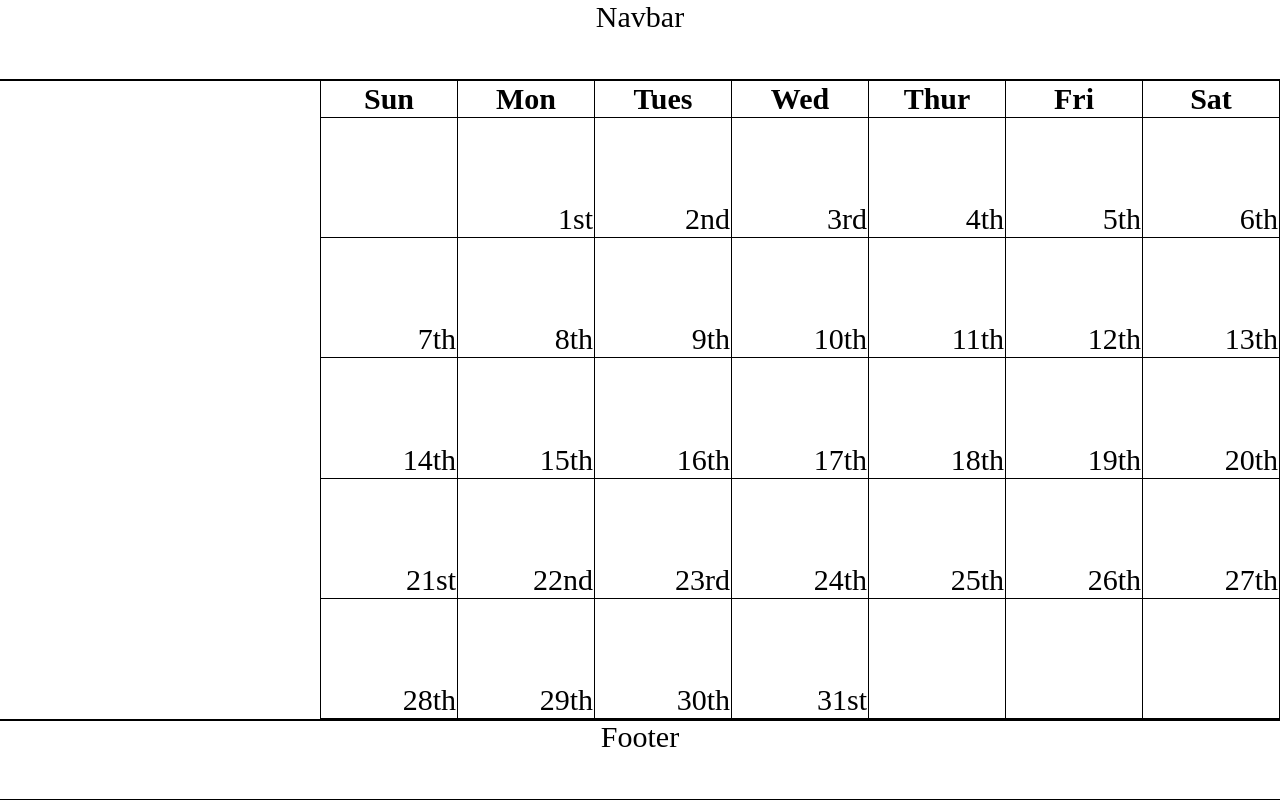
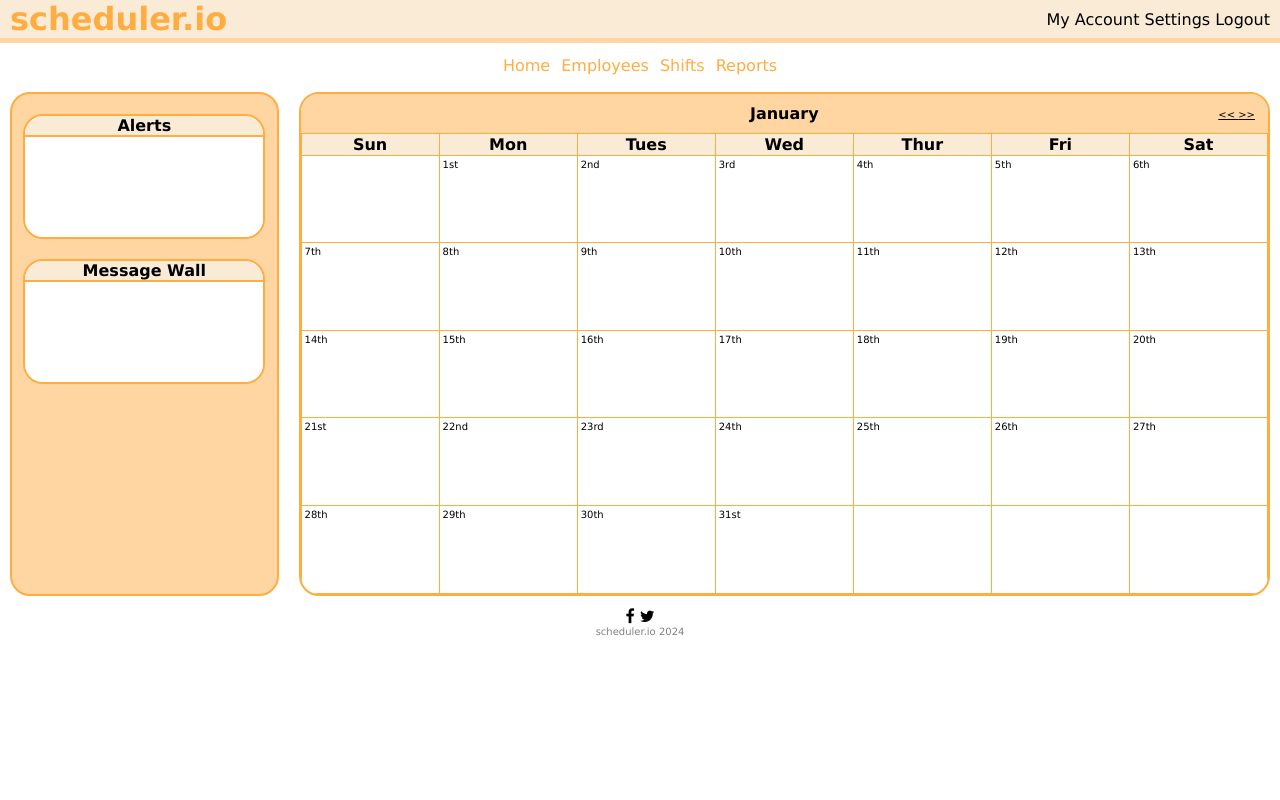
Before and after one commit to aricbosser/KublaiKhanAcademy, a website: page Skyline/Calendar/calendar.html in a window 1280 px wide. Drawn offline with Linux system fonts and the light colour scheme.

Commit message:
Testing commit and push

```diff
--- a/Skyline/Calendar/calendar.css
+++ b/Skyline/Calendar/calendar.css
@@ -1,8 +1,23 @@
+* {
+    font-family: Verdana, Geneva, Tahoma, sans-serif;
+}
+
 html, body {
     margin: 0; /* Remove default margin */
     padding: 0; /* Remove default padding */
     height: 100%; /* Ensure body takes full height */
     width: 100%; /* Ensure body takes full width */
+}
+
+a {
+    color: black;
+    text-decoration: none;
+}
+
+a:active {
+    color: black;
+    text-decoration: none;
+
 }
 
 /* Shell Container for grid elements that spans the entire viewport */
@@ -14,27 +29,168 @@ html, body {
     height: 100vh; /* Full viewport height */
     width: 100vw;  /* Full viewport width */
 }
-
 .grid-container > div {
     text-align: center;
     font-size: 30px;
     outline: 1px solid black; /* Add outline to visualize grid lines */
 }
 
-.grid-navbar, .grid-body, .grid-footer {
-    border-bottom: 1px solid black; /* Proper bottom border syntax */
+.grid-body {
+    display: block;
+    position: absolute;
+    height: 500px;
+    top: 93.5px; /* Proper bottom border syntax */
+}
+
+.grid-footer {
+    display: flex;
+    flex-direction: column;
+    position: absolute;
+    top: 600px;
+    width: 100vw;
+    justify-content: center;
+    align-items: center;
+    padding-top: 7px;
 }
 
 .grid-body-container {
-    display: grid;
+    display: flex;
+    justify-content: center;
+    align-items: center;
     grid-template-columns: 1fr 3fr;
+    width: 100%;
     height: 100%;
 }
 
+#calendar-info-container {
+    display: flex;
+    flex-direction: column;
+    align-items: center;
+    height: 100%;
+    width: 350px;
+    border: 2px solid rgb(255, 173, 65);
+    border-radius: 20px;
+    overflow: hidden;
+    background-color: rgb(255, 214, 161);
+    margin-left: 10px;
+    margin-right: 10px;
+    margin-top: 20px;
+    margin-bottom: 20px;
+}
+
+#alerts, #message-wall {
+    display: block;
+    background-color: antiquewhite;
+    border: 2px solid rgb(255, 173, 65);
+    border-radius: 20px;
+    width: 90%;
+    margin-top: 20px;
+    overflow: hidden;
+
+}
+
+#alerts > label, #message-wall label {
+    display: block;
+    width: 100%;
+    background-color: antiquewhite;
+    text-align: center;
+    font-weight: bold;
+    border-bottom: 2px solid rgb(255, 173, 65);
+
+}
+
+.feed {
+    display: block;
+    background-color: white;
+    width: 100%;
+    height: 100px;
+}
+
 #calendar-container {
+    display: flex;
+    flex-direction: column;
+    align-items: center;
     height: 100%;
     width: 100%;
+    border: 2px solid rgb(255, 173, 65);
+    border-radius: 20px;
+    overflow: hidden;
+    margin: 10px;
 }
+
+#header {
+    position: fixed;
+    display: block;
+    width: 100vw;
+    border-bottom: 5px solid rgb(255, 214, 161);
+    background-color: antiquewhite;
+}
+
+#header > h1 {
+    display: inline;
+    padding-left: 10px;
+    padding-top: 0px;
+    color: rgb(255, 173, 65);
+}
+
+#header-links {
+    position: absolute;
+    right: 10px;
+    top: 10px;
+    list-style-type: none;
+    display: inline;
+}
+
+#navbar {
+    display: block;
+    position: absolute;
+    top: 40px;
+    height: 50px;
+    width: 100vw;
+}
+
+#navbar  a {
+    color: rgb(255, 173, 65);
+    font-weight: normal;
+}
+
+#navbar-tabs {
+    position: absolute;
+    margin: 0;
+    top: 50%;
+    left: 50%;
+    -ms-transform: translate(-50%, -50%);
+    transform: translate(-50%, -50%);
+    list-style-type: none;
+    padding: 0;
+}
+
+#navbar-tabs > li {
+    font-weight: bold;
+    display: inline;
+    padding: 3px;
+}
+
+#week-toggles {
+    font-size: 10px;
+    text-decoration: underline;
+    position: absolute;
+    display: block;
+    right: 25px;
+    top: 15px;
+}
+
+#current-month {
+    padding: 10px;
+    background-color: rgb(255, 214, 161);
+}
+
+.grid-footer p {
+    font-size: 10px;
+    color: grey;
+    margin: 0px;
+}
+
 
 /* Calendar Table Styles */
 table {
@@ -45,10 +201,17 @@ table {
 }
 
 th, td {
-    border: 1px solid black;
+    border: 1px solid rgb(255, 173, 65);
+}
+
+th {
+    background-color: antiquewhite;
 }
 
 td {
-    text-align: right;
-    vertical-align: bottom;
+    text-align: left;
+    vertical-align: top;
+    font-size: 10px;
+    padding-left: 3px;
+    padding-top: 3px;
 }
--- a/Skyline/Calendar/calendar.html
+++ b/Skyline/Calendar/calendar.html
@@ -5,10 +5,29 @@
     <meta name="viewport" content="width=device-width, initial-scale=1.0">
     <title>Calendar</title>
     <link rel="stylesheet" href="calendar.css">
+    <link rel="stylesheet" href="https://cdnjs.cloudflare.com/ajax/libs/font-awesome/4.7.0/css/font-awesome.min.css">
 </head>
 <body>
-    <div class="grid-container">
-        <div class="grid-navbar">Navbar</div>
+
+    <div id="header">
+        <h1>scheduler.io</h1>
+        <div id="header-links">
+            <a href="#">My Account</a>
+            <a href="#">Settings</a>
+            <a href="#">Logout</a>
+        </div>
+    </div>
+
+    <nav id="navbar">
+        <ul id="navbar-tabs">
+            <li><a href="#">Home</a></li>
+            <li><a href="#">Employees</a></li>
+            <li><a href="#">Shifts</a></li>
+            <li><a href="#">Reports</a></li>
+        </ul>
+
+    </nav>
+
         <div class="grid-body">
             <!-- <div class="month_box">
                 <p>Month: <span id="month"></span></p>
@@ -23,9 +42,25 @@
             </div> -->
 
             <div class="grid-body-container">
-                <div id="calendar-info-container"></div>
-                <div id="calendar-container">
+                <aside id="calendar-info-container">
+                    <div id="alerts">
+                        <label>Alerts</label>
+                        <div class="feed" id="alert-feed"></div>
+                    </div>
+                    <div id="message-wall">
+                        <label>Message Wall</label>
+                        <div class="feed" id="message-wall-feed"></div>
+                    </div>
+                </aside>
+                <main id="calendar-container">
                     <table>
+                        <caption id="current-month" style="font-weight: bold;">
+                            January
+                        </caption>
+                        <div id="week-toggles">
+                            <a href="#" id="previous-week"><<</a>
+                            <a href="#" id="next-week">>></a>
+                        </div>
                         <thead>
                             <tr>
                                 <th>Sun</th>
@@ -85,10 +120,16 @@
                             </tr>
                         </tbody>
                     </table>
-                </div>
+                </main>
             </div>
         </div>
-        <div class="grid-footer">Footer</div>
+        <div class="grid-footer">
+            <div id="social-links">
+            <a href="#" class="fa fa-facebook"></a>
+            <a href="#" class="fa fa-twitter"></a>
+            </div>
+            <p>scheduler.io 2024</p>
+        </div>
     </div>
 
     <script src="get_date.js"></script> <!-- Link to your external JS file -->
```
